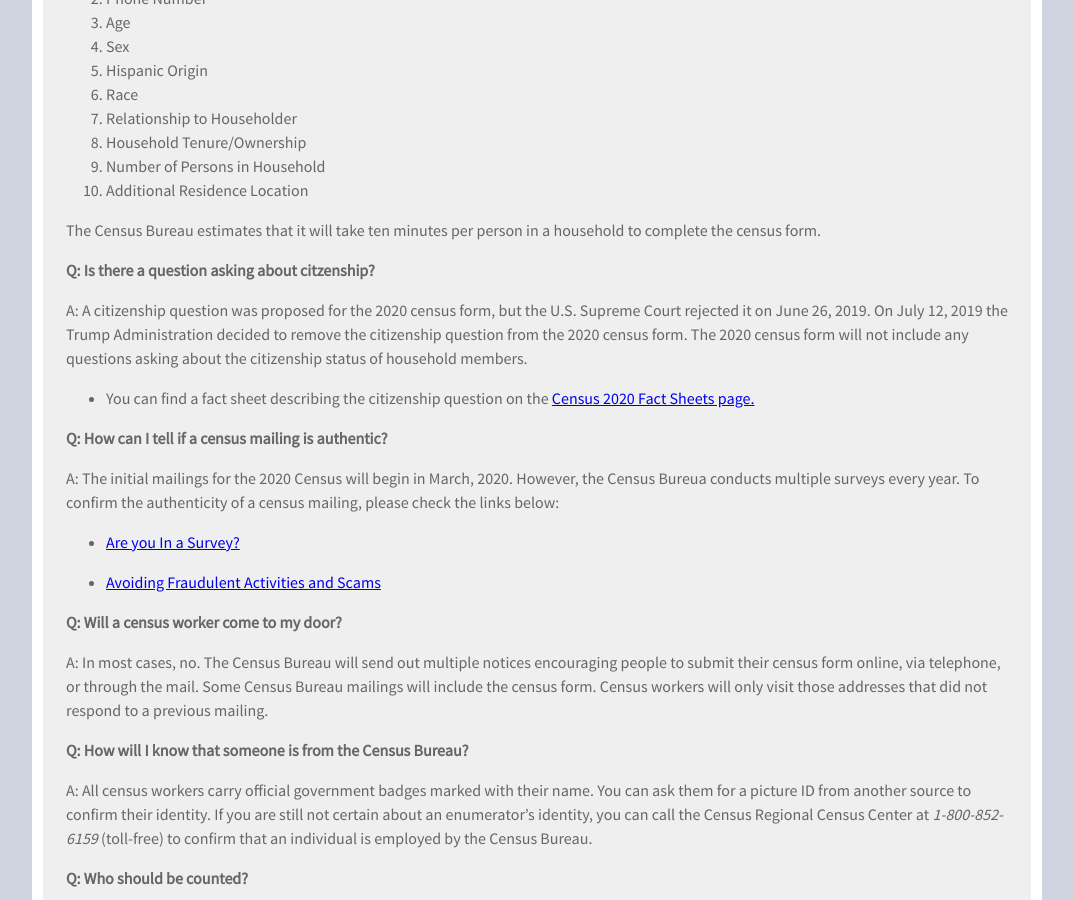
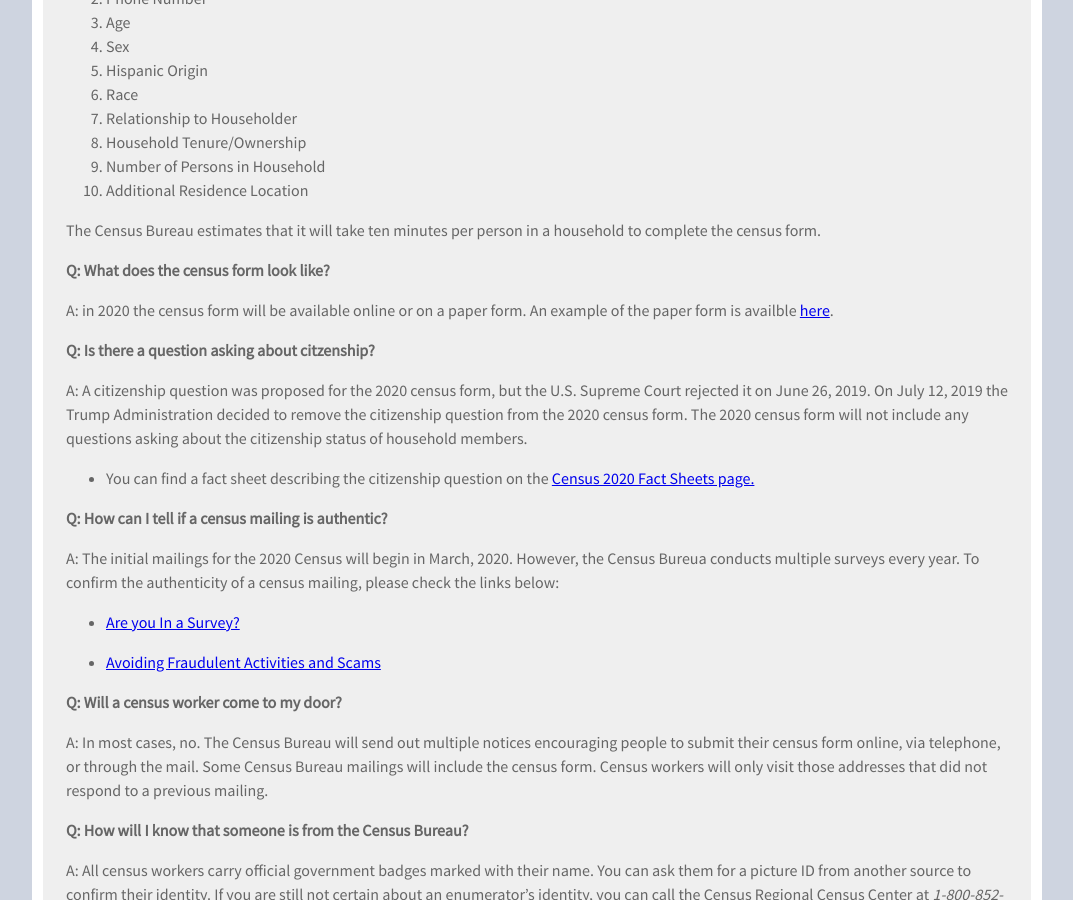
Before and after one commit to TBleess/Website_New, a Jekyll site: the page built from pages/5_CensusACS/2020-faq.md, in a window 1280 px wide and 900 px high, scrolled down 1152 px. Shown: the whole window, without its empty margins (103-1176 px from the left). Built offline with Jekyll 4.4.1, drawn with Linux system fonts in a browser that asks for light colours.

Commit message:
Update 2020-faq.md

```diff
--- a/pages/5_CensusACS/2020-faq.md
+++ b/pages/5_CensusACS/2020-faq.md
@@ -45,6 +45,10 @@ A: The census form asks 10 questions about each person in a household:
 10. Additional Residence Location
 
 The Census Bureau estimates that it will take ten minutes per person in a household to complete the census form.
+
+**Q: What does the census form look like?**
+
+A: in 2020 the census form will be available online or on a paper form.  An example of the paper form is availble [here](https://drive.google.com/open?id=1DHKwGjkp4r6omIjqjzshL2bMVLmcgtb8).
 
 **Q: Is there a question asking about citzenship?**
 
```
